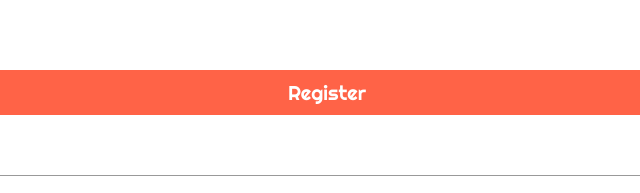
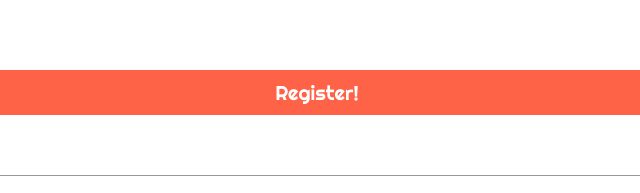
Before and after one commit to afewminutesofcode/intro-to-web-dev-2020, a plain HTML site: page final.html in a window 1280 px wide. Shown: the part 1637-1830 px from the top of the page, 323-963 px from the left. Drawn offline with Linux system fonts and the light colour scheme.

Commit message:
Update final.html

```diff
--- a/final.html
+++ b/final.html
@@ -129,7 +129,7 @@
           <label for="opt_in_emails">Do you wish to receive Emails?</label>
         </div>
         <div>
-          <input type="submit" value="Register" />
+          <button>Register!</button>
         </div>
       </form>
     </main>
```
